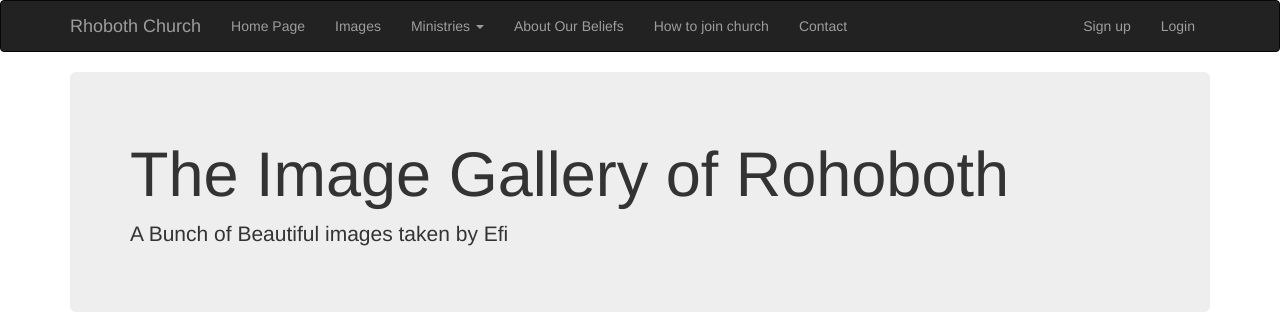
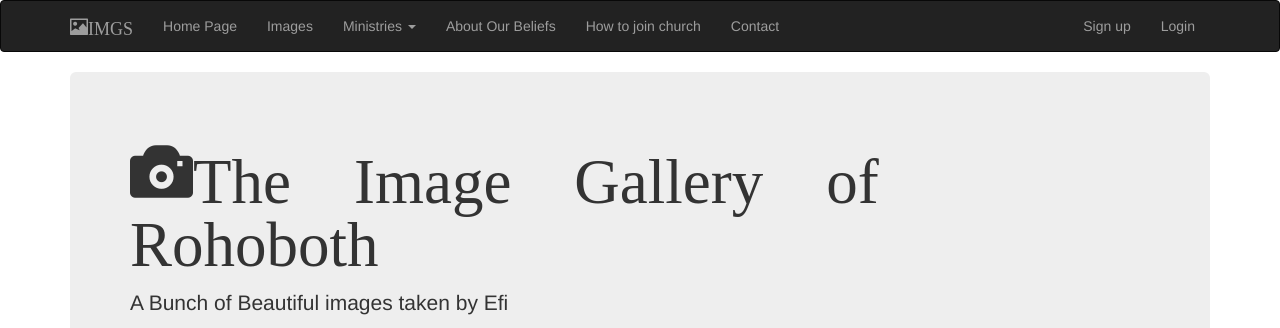
Before and after one commit to amamer401/church-website2, a plain HTML site: page galary.html in a window 1280 px wide. Shown: the top 328 px of the page. Drawn offline with nearby package versions, Linux system fonts and the light colour scheme; a script that the page names is missing.

Commit message:
Update galary.html

```diff
--- a/galary.html
+++ b/galary.html
@@ -16,7 +16,7 @@
 	        <span class="icon-bar"></span>
 	        <span class="icon-bar"></span>
         </button>
-		<a href="#" class="navbar-brand">Rhoboth Church</a>
+		<a href="#" class="navbar-brand"><span class="glyphicon glyphicon-picture" aria-hidden="true">IMGS</a>
 	 </div>
 
 
@@ -57,7 +57,7 @@
   </nav>
 <div class="container">
    <div class="jumbotron">
- 	  <h1>The Image Gallery of Rohoboth</h1>
+ 	  <h1><span class="glyphicon glyphicon-camera" aria-hidden="true">The Image Gallery of Rohoboth</h1>
  	  <p>A Bunch of Beautiful images taken by Efi</p>
    </div>
 
```
